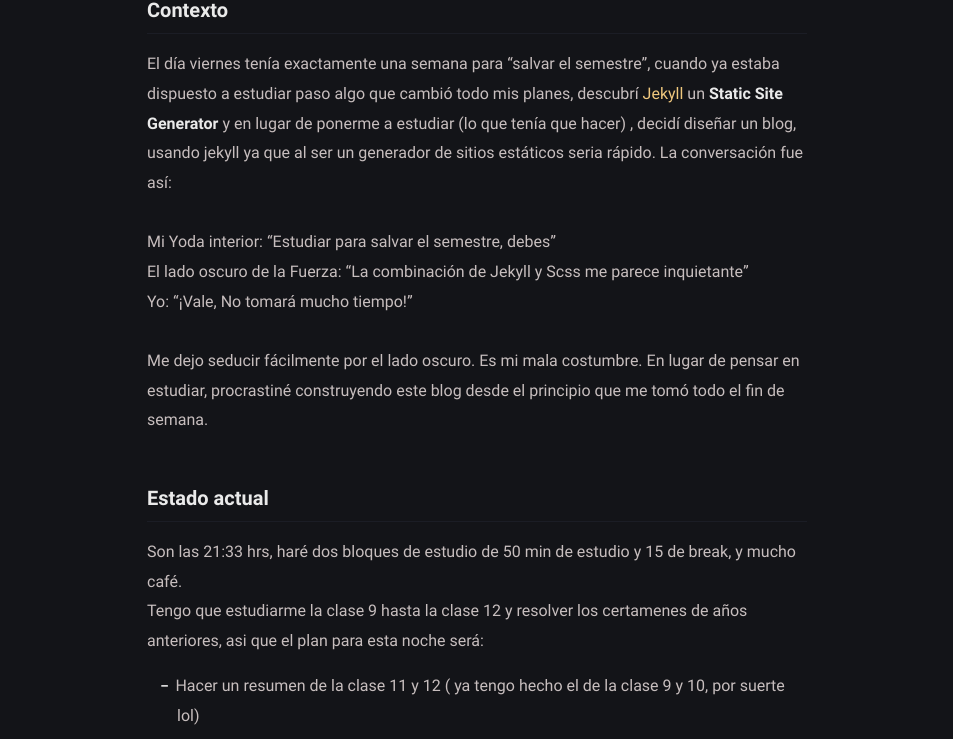
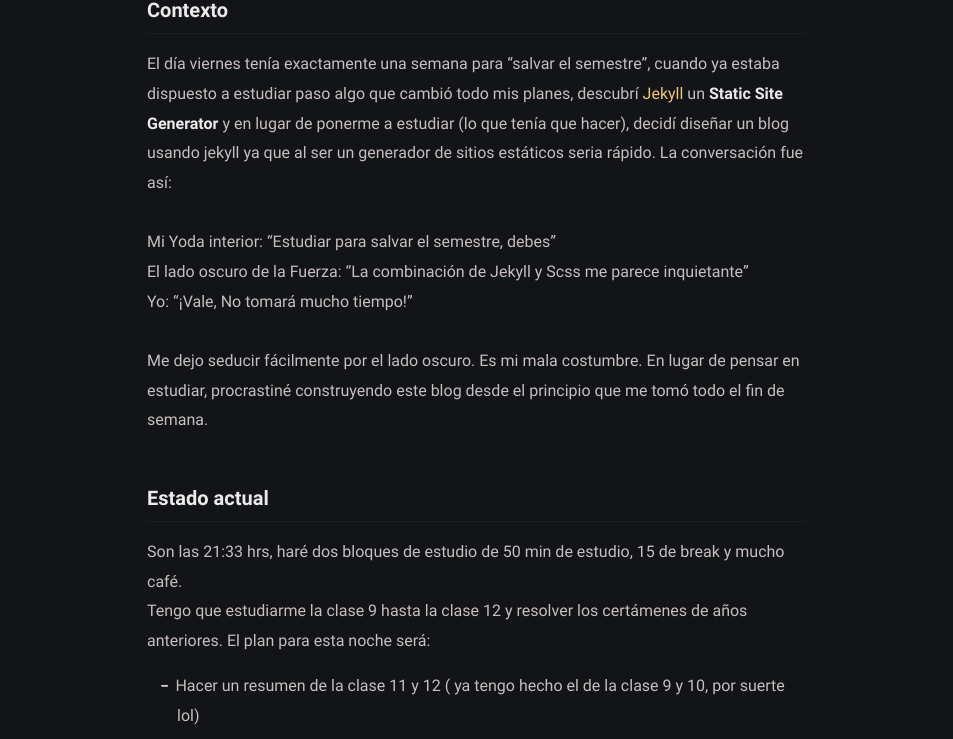
Before and after one commit to gadivalr/mess, a Jekyll site: the page built from _posts/2023-06-12-salvando-semestre.md, in a window 1280 px wide. Shown: the part 466-1205 px from the top of the page, without its empty margins (163-1116 px from the left). Built offline with Jekyll 4.4.1, drawn with Linux system fonts in a browser that asks for light colours; comment, search, counter and statistics services are not loaded.

Commit message:
Update 2023-06-12-salvando-semestre.md

```diff
--- a/_posts/2023-06-12-salvando-semestre.md
+++ b/_posts/2023-06-12-salvando-semestre.md
@@ -11,7 +11,7 @@ Intentaré documentar todo el proceso de "salvar el semestre" en unos pocos día
 
 ### Contexto
 El día viernes tenía exactamente una semana para "salvar el semestre", cuando ya estaba dispuesto a estudiar paso algo que cambió todo mis planes, descubrí  [Jekyll](https://jekyllrb.com/) un **Static Site Generator**
- y en lugar de ponerme a estudiar (lo que tenía que hacer) , decidí diseñar un blog, usando jekyll ya que al ser un generador de sitios estáticos seria rápido. La conversación fue así:
+ y en lugar de ponerme a estudiar (lo que tenía que hacer), decidí diseñar un blog usando jekyll ya que al ser un generador de sitios estáticos seria rápido. La conversación fue así:
 
 Mi Yoda interior: "Estudiar para salvar  el semestre, debes" <br>
 El lado oscuro de la Fuerza: "La combinación de Jekyll y Scss me parece inquietante" <br>
@@ -21,9 +21,9 @@ Me dejo seducir fácilmente por el lado oscuro. Es mi mala costumbre. En lugar d
 
 ### Estado actual
 
-Son las 21:33 hrs, haré dos bloques de estudio de 50 min de estudio y 15 de break, y mucho café.
+Son las 21:33 hrs, haré dos bloques de estudio de 50 min de estudio, 15 de break y mucho café.
 <br>
-Tengo que estudiarme la clase 9 hasta la clase 12 y resolver los certamenes de años anteriores, asi que el plan para esta noche será:
+Tengo que estudiarme la clase 9 hasta la clase 12 y resolver los certámenes de años anteriores. El plan para esta noche será:
 <br>
  * Hacer un resumen de la clase 11 y 12 ( ya tengo hecho el de la clase 9 y 10, por suerte lol)
  * Resolver certamen año 2022
```
